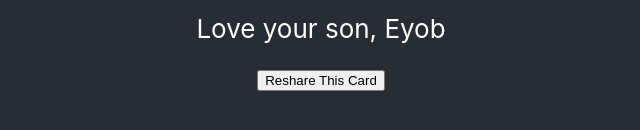
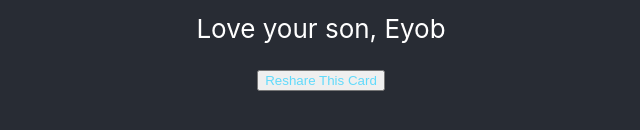
Before and after one commit to eyobel7k/ecard, a React (Create React App) app: page / in a window 1280 px wide. Shown: the part 604-734 px from the top of the page, without its empty margins (319-959 px from the left). Built offline with nearby package versions, Linux system fonts and the light colour scheme.

Commit message:
feat(reshare button); add reshare button and component #8

```diff
--- a/src/App.js
+++ b/src/App.js
@@ -1,17 +1,29 @@
 import "./App.css";
 import GreetingCard from "./Components/GreetingCard";
 import { useState } from "react";
+import CustomizeMessage from "./Components/customizeMessage";
 
 function App() {
   const [greeting, setGreeting] = useState("Dear Mom,");
   const [body, setBody] = useState("Have a comforting and Joyous holiday");
   const [closing, setClosing] = useState("Love your son, Eyob");
+  const [customize, setCustomize]=useState(false)
 
-  return <GreetingCard
-          greeting={greeting}
-          body={body}
-          closing={closing}
-          />;
+  return(
+    <>
+    {customize
+
+      ? <CustomizeMessage />
+      : <GreetingCard
+      greeting={greeting}
+      body={body}
+      closing={closing}
+      setCustomize={setCustomize}
+      />
+
+    }
+  </>
+  )
 }
 
 export default App;
--- a/src/Components/GreetingCard.js
+++ b/src/Components/GreetingCard.js
@@ -1,7 +1,7 @@
 import Christmas from "../images/Christmas.jpg";
 import "../App.css";
 
-function GreetingCard({ greeting, body, closing }) {
+function GreetingCard({ greeting, body, closing, setCustomize}) {
   return (
     <div className="App">
       <header className="App-header">
@@ -9,7 +9,9 @@ function GreetingCard({ greeting, body, closing }) {
         <p>{greeting}</p>
         <p>{body}</p>
         <p>{closing}</p>
-        <button>Reshare This Card</button>
+        <button
+        className="App-link"
+        onClick={()=>setCustomize(true)}>Reshare This Card</button>
       </header>
     </div>
   );
--- /dev/null
+++ b/src/Components/customizeMessage.js
@@ -0,0 +1,5 @@
+export default function CustomizeMessage(){
+  return(
+    <p>Customize Message</p>
+  )
+}
```
